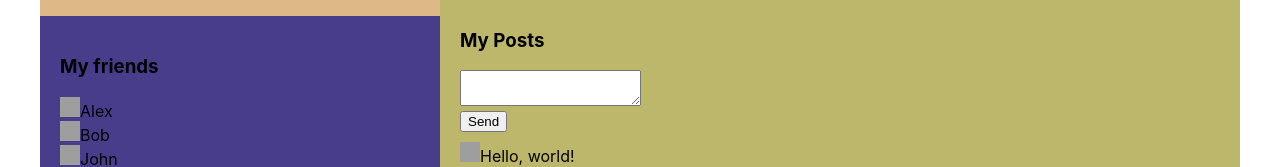
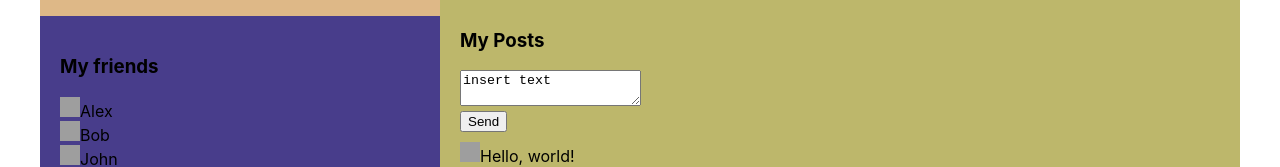
Before and after one commit to martnemov/reactWayOfSamurai, a React (Create React App) app: page /profile in a window 1280 px wide. Shown: the part 278-445 px from the top of the page. Built offline with nearby package versions, Linux system fonts and the light colour scheme; grey boxes are pictures that could not be loaded.

Commit message:
finish 35 lessons

```diff
--- a/src/App.js
+++ b/src/App.js
@@ -17,7 +17,10 @@
             <Navbar/>
             <Sidebar state={props.state.dialogsPage}/>
             <Routes>
-                <Route path='/profile' element={<Profile state={props.state.profilePage} addPost={props.addPost}/>}/>
+                <Route path='/profile' element={<Profile
+                    profilePage={props.state.profilePage}
+                    addPost={props.addPost}
+                    updatePostText={props.updatePostText}/>}/>
                 <Route path='/dialogs' element={<Dialogs state={props.state.dialogsPage}/>}/>
                 <Route path='/news' element={<News/>}/>
                 <Route path='/music' element={<Music/>}/>
--- a/src/components/Profile/MyPosts/MyPosts.jsx
+++ b/src/components/Profile/MyPosts/MyPosts.jsx
@@ -6,16 +6,18 @@
     let postsElements = props.postsData.map(post => <Post message={post.message} likes={post.likes}/>);
     let newPostElement = React.createRef();
     let addPost = () => {
-        let text = newPostElement.current.value;
-        props.addPost(text);
-        newPostElement.current.value = '';
+        props.addPost();
+    }
+    let onPostChange = () => {
+        let newText = newPostElement.current.value;
+        props.updatePostText(newText)
     }
 
     return <div className={style.postsBox}>
         <div>
             <h3>My Posts</h3>
             <div>
-                <textarea id="new-post" ref={newPostElement}></textarea>
+                <textarea id='post-text' onChange={onPostChange} ref={newPostElement} value={props.newPostText}/>
             </div>
             <div>
                 <button onClick={addPost}>Send</button>
--- a/src/components/Profile/Profile.jsx
+++ b/src/components/Profile/Profile.jsx
@@ -7,7 +7,11 @@
     return (
         <div className={style.content}>
             <ProfileInfo/>
-            <MyPosts postsData={props.state.postsData} addPost={props.addPost}/>
+            <MyPosts
+                postsData={props.profilePage.postsData}
+                newPostText={props.profilePage.newPostText}
+                addPost={props.addPost}
+                updatePostText={props.updatePostText}/>
         </div>
     )
 }
--- a/src/index.js
+++ b/src/index.js
@@ -1,6 +1,25 @@
-import {renderEntireThree} from './render'
-import reportWebVitals from "./reportWebVitals";
-import state from "./redux/state";
+import * as serviceWorker from './serviceWorker';
+import state, {addPost, updatePostText, subscribe} from "./redux/state";
+import React from "react";
+import {BrowserRouter} from "react-router-dom";
+import App from "./App";
+import ReactDOM from 'react-dom/client';
+import './index.css';
 
-renderEntireThree(state);
-reportWebVitals();
+const root = ReactDOM.createRoot(document.getElementById('root'));
+let renderEntireTree = (state) => {
+    root.render(
+        <React.StrictMode>
+            <BrowserRouter>
+                <App
+                    state={state}
+                    addPost={addPost}
+                    updatePostText={updatePostText}/>
+            </BrowserRouter>
+        </React.StrictMode>
+    );
+}
+
+renderEntireTree(state);
+subscribe(renderEntireTree);
+serviceWorker.unregister();
--- a/src/redux/state.js
+++ b/src/redux/state.js
@@ -1,4 +1,4 @@
-import {renderEntireThree} from "../render";
+let renderEntireTree;
 
 let state =
     {
@@ -7,7 +7,8 @@
                 postsData: [
                     {id: 1, message: 'Hello, world!', likes: 12},
                     {id: 2, message: 'My first post', likes: 22}
-                ]
+                ],
+                newPostText: 'insert text'
             },
         dialogsPage:
             {
@@ -42,15 +43,23 @@
             },
     }
 
-export let addPost = (text) => {
+export const addPost = () => {
     let newPost = {
         id: 3,
-        message: text,
+        message: state.profilePage.newPostText,
         likes: 0,
     }
     state.profilePage.postsData.push(newPost);
-    renderEntireThree(state)
-
+    state.profilePage.newPostText = '';
+    renderEntireTree(state);
 }
 
+export const updatePostText = (newText) => {
+    state.profilePage.newPostText = newText;
+    renderEntireTree(state);
+}
+
+export const subscribe = (observer) => {
+    renderEntireTree = observer;
+}
 export default state
--- a/src/render.js
+++ /dev/null
@@ -1,20 +0,0 @@
-import React from 'react';
-import ReactDOM from 'react-dom/client';
-import './index.css';
-import App from './App';
-import {BrowserRouter} from "react-router-dom";
-import {addPost} from "./redux/state";
-
-export let renderEntireThree = (state) => {
-    const root = ReactDOM.createRoot(document.getElementById('root'));
-    root.render(
-        <React.StrictMode>
-            <BrowserRouter>
-                <App state={state} addPost={addPost}/>
-            </BrowserRouter>
-        </React.StrictMode>
-    );
-}
-// If you want to start measuring performance in your app, pass a function
-// to log results (for example: reportWebVitals(console.log))
-// or send to an analytics endpoint. Learn more: https://bit.ly/CRA-vitals
--- /dev/null
+++ b/src/serviceWorker.js
@@ -0,0 +1,135 @@
+// This optional code is used to register a service worker.
+// register() is not called by default.
+
+// This lets the app load faster on subsequent visits in production, and gives
+// it offline capabilities. However, it also means that developers (and users)
+// will only see deployed updates on subsequent visits to a page, after all the
+// existing tabs open on the page have been closed, since previously cached
+// resources are updated in the background.
+
+// To learn more about the benefits of this model and instructions on how to
+// opt-in, read http://bit.ly/CRA-PWA
+
+const isLocalhost = Boolean(
+  window.location.hostname === 'localhost' ||
+    // [::1] is the IPv6 localhost address.
+    window.location.hostname === '[::1]' ||
+    // 127.0.0.1/8 is considered localhost for IPv4.
+    window.location.hostname.match(
+      /^127(?:\.(?:25[0-5]|2[0-4][0-9]|[01]?[0-9][0-9]?)){3}$/
+    )
+);
+
+export function register(config) {
+  if (process.env.NODE_ENV === 'production' && 'serviceWorker' in navigator) {
+    // The URL constructor is available in all browsers that support SW.
+    const publicUrl = new URL(process.env.PUBLIC_URL, window.location.href);
+    if (publicUrl.origin !== window.location.origin) {
+      // Our service worker won't work if PUBLIC_URL is on a different origin
+      // from what our page is served on. This might happen if a CDN is used to
+      // serve assets; see https://github.com/facebook/create-react-app/issues/2374
+      return;
+    }
+
+    window.addEventListener('load', () => {
+      const swUrl = `${process.env.PUBLIC_URL}/service-worker.js`;
+
+      if (isLocalhost) {
+        // This is running on localhost. Let's check if a service worker still exists or not.
+        checkValidServiceWorker(swUrl, config);
+
+        // Add some additional logging to localhost, pointing developers to the
+        // service worker/PWA documentation.
+        navigator.serviceWorker.ready.then(() => {
+          console.log(
+            'This web app is being served cache-first by a service ' +
+              'worker. To learn more, visit http://bit.ly/CRA-PWA'
+          );
+        });
+      } else {
+        // Is not localhost. Just register service worker
+        registerValidSW(swUrl, config);
+      }
+    });
+  }
+}
+
+function registerValidSW(swUrl, config) {
+  navigator.serviceWorker
+    .register(swUrl)
+    .then(registration => {
+      registration.onupdatefound = () => {
+        const installingWorker = registration.installing;
+        if (installingWorker == null) {
+          return;
+        }
+        installingWorker.onstatechange = () => {
+          if (installingWorker.state === 'installed') {
+            if (navigator.serviceWorker.controller) {
+              // At this point, the updated precached content has been fetched,
+              // but the previous service worker will still serve the older
+              // content until all client tabs are closed.
+              console.log(
+                'New content is available and will be used when all ' +
+                  'tabs for this page are closed. See http://bit.ly/CRA-PWA.'
+              );
+
+              // Execute callback
+              if (config && config.onUpdate) {
+                config.onUpdate(registration);
+              }
+            } else {
+              // At this point, everything has been precached.
+              // It's the perfect time to display a
+              // "Content is cached for offline use." message.
+              console.log('Content is cached for offline use.');
+
+              // Execute callback
+              if (config && config.onSuccess) {
+                config.onSuccess(registration);
+              }
+            }
+          }
+        };
+      };
+    })
+    .catch(error => {
+      console.error('Error during service worker registration:', error);
+    });
+}
+
+function checkValidServiceWorker(swUrl, config) {
+  // Check if the service worker can be found. If it can't reload the page.
+  fetch(swUrl)
+    .then(response => {
+      // Ensure service worker exists, and that we really are getting a JS file.
+      const contentType = response.headers.get('content-type');
+      if (
+        response.status === 404 ||
+        (contentType != null && contentType.indexOf('javascript') === -1)
+      ) {
+        // No service worker found. Probably a different app. Reload the page.
+        navigator.serviceWorker.ready.then(registration => {
+          registration.unregister().then(() => {
+            window.location.reload();
+          });
+        });
+      } else {
+        // Service worker found. Proceed as normal.
+        registerValidSW(swUrl, config);
+      }
+    })
+    .catch(() => {
+      console.log(
+        'No internet connection found. App is running in offline mode.'
+      );
+    });
+}
+
+export function unregister() {
+  if ('serviceWorker' in navigator) {
+    navigator.serviceWorker.ready.then(registration => {
+      registration.unregister();
+    });
+  }
+}
```
